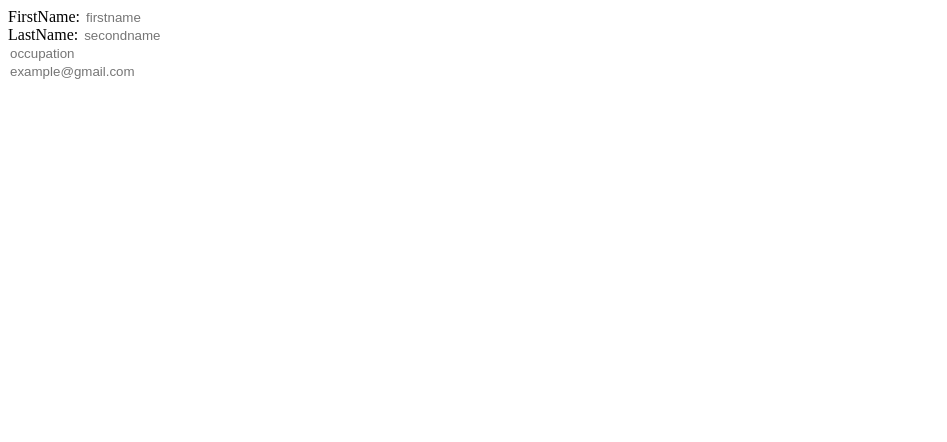
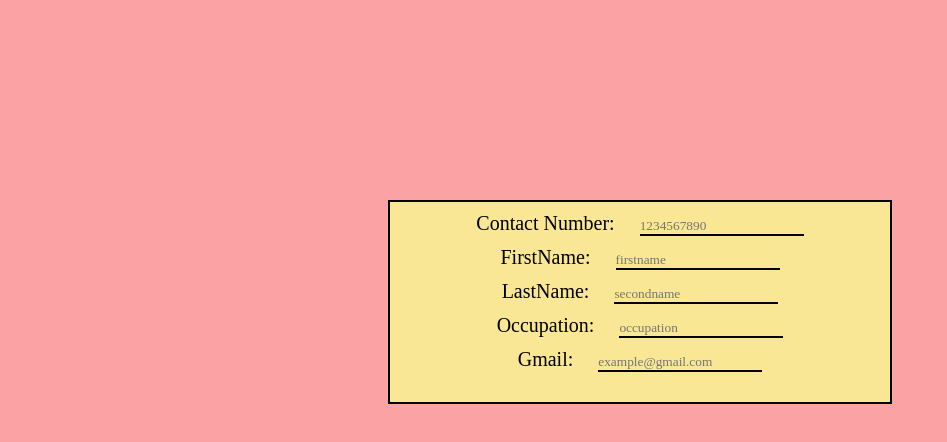
Before and after one commit to RonitBaranwal/ContactBook, a website: page public/index.html in a window 1280 px wide. Shown: the whole page, without its empty margins (0-947 px from the left). Drawn offline with Linux system fonts and the light colour scheme.

Commit message:
another commit

```diff
--- a/public/index.html
+++ b/public/index.html
@@ -15,6 +15,16 @@
     </head>
     <body>
         <div class="container">
+
+            <div class="contact">
+                <label
+                    >Contact Number:
+                    <input
+                        type="text"
+                        id="contacttxt"
+                        placeholder="1234567890"
+                /></label>
+            </div>
             <div class="name">
                 <div class="firstname">
                     <label
@@ -39,7 +49,8 @@
             <div class="details">
                 <div class="occupation">
                     <label
-                        ><input
+                        >Occupation:
+                        <input
                             type="text"
                             id="occupationtxt"
                             placeholder="occupation"
@@ -48,6 +59,7 @@
 
                 <div class="gmail">
                     <label>
+                        Gmail:
                         <input
                             type="text"
                             id="gmailtxt"
--- a/public/style.css
+++ b/public/style.css
@@ -1,4 +1,34 @@
+*{
+  font-family: 'Times New Roman', Times, serif;
+  margin: 0px;
+  padding: 0px;
+}
+
+body{
+  display: flex;
+  background-color:  #f9616696;
+  justify-content: center;
+  align-items: center;
+}
+.container{
+  background-color: #f9e795;
+  font-size: 20px;
+ width: 500px;
+ height: 200px;
+ border: 2px solid black;
+ margin-top: 200px;
+}
+input:focus{
+  outline: none;
+  border: none;
+}
+div{
+  text-align: center;
+  margin-top: 10px; ;
+}
 input{
+  background-color:#f9e795c9 ;
   border: none;
-
+  margin-left: 20px;
+  border-bottom: 2px solid black;
 }
```
Also changed, not shown: package.json (+14 -3 lines).
